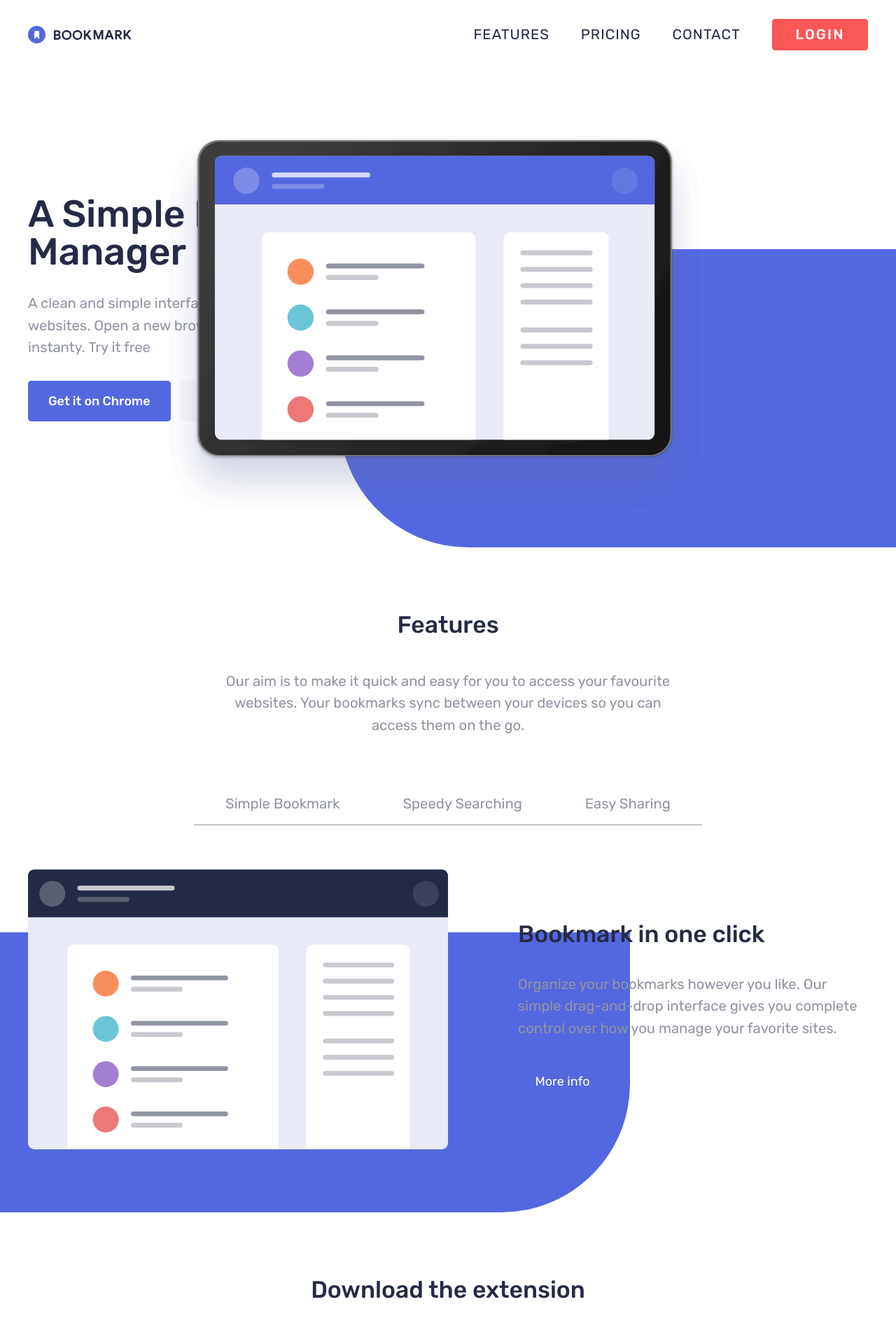
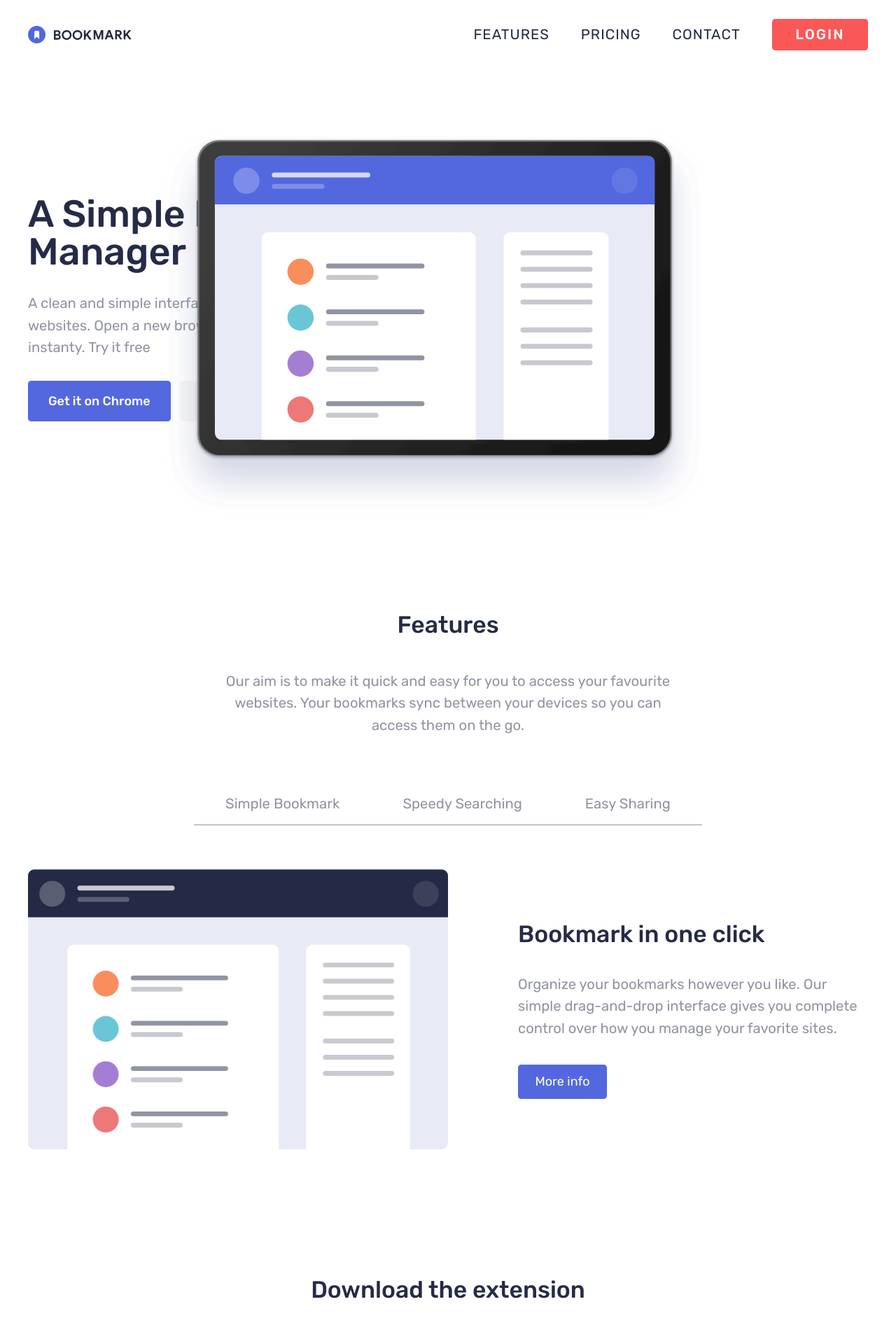
Before and after one commit to AlvesPHGA/lp-bookmark, a React (Vite) app: page / in a window 1280 px wide. Shown: the top 1913 px of the page at 70% size. Built offline with nearby package versions, Linux system fonts and the light colour scheme.

Commit message:
was rename BlackBlue component to BackBlue

```diff
--- a/src/components/Feature/Feature.tsx
+++ b/src/components/Feature/Feature.tsx
@@ -4,6 +4,7 @@ import { Tab } from './Tab';
 import { Tabs } from '../../../content.mock.json';
 import { IDefault } from '../../pages/Home';
 import { Content } from '../global/Content/Content';
+import { BackBlue } from '../global/BackBlue/BackBlue';
 
 export interface IFeature {
    title: string;
@@ -12,8 +13,8 @@ export interface IFeature {
 
 export function Features({ title, text }: IDefault) {
    return (
-      <section className="relative py-20">
-         <Backblue />
+      <section className="__features relative py-20">
+         <BackBlue />
          <div className="relative w-[1200px] mx-auto z-10">
             <Content title={title} text={text} />
             <Tab {...Tabs} />
--- a/src/components/SimpleBookmark/SimpleBookmark.tsx
+++ b/src/components/SimpleBookmark/SimpleBookmark.tsx
@@ -1,6 +1,6 @@
 import { IDefault } from '../../pages/Home';
 import { CTA } from '../CTA/CTA';
-import { BackBlue } from './BackBlue';
+import { BackBlue } from '../global/BackBlue/BackBlue';
 import { BackIllustration } from './BackIllustration';
 
 const cta = ['Chrome', 'Firefox'];
@@ -11,7 +11,7 @@ const cta = ['Chrome', 'Firefox'];
 // }
 export function SimpleBookmark({ title, text }: IDefault) {
    return (
-      <section className="relative w-full py-20">
+      <section className="__simpleBookmarkManager relative w-full py-20">
          <BackBlue />
          <BackIllustration />
          <div className={`w-[1200px] mx-auto py-20`}>
--- /dev/null
+++ b/src/components/global/BackBlue/BackBlue.tsx
@@ -0,0 +1,12 @@
+export function BackBlue() {
+   function position() {
+      const element = document.querySelectorAll('.backBlue');
+
+      element.forEach((item) => {
+         item.parentElement?.classList.contains('__features')
+            ? item.classList.add('backBlue_left')
+            : item.classList.add('backBlue_right');
+      });
+   }
+   return <div className={`backBlue ${position()}`}></div>;
+}
--- a/src/components/global/BlackBlue/BlackBlue.tsx
+++ /dev/null
@@ -1,3 +0,0 @@
-export function BlackBlue() {
-   return;
-}
```
